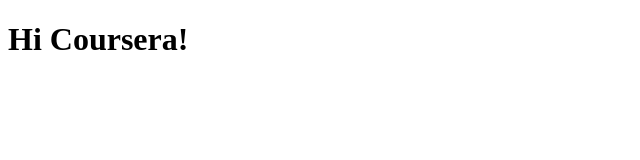
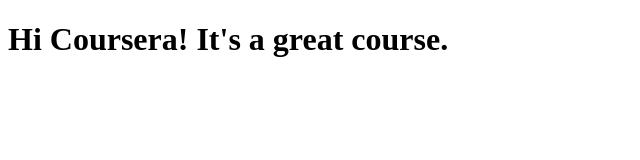
Before and after one commit to EclecticSquare/Coursera-test, a plain HTML site: page site/index.html in a window 1280 px wide. Shown: the whole page, without its empty margins (0-640 px from the left). Drawn offline with Linux system fonts and the light colour scheme.

Commit message:
Small addition to our page content.

```diff
--- a/site/index.html
+++ b/site/index.html
@@ -4,6 +4,6 @@
 	<title>Hello Coursera!</title>
 </head>
 <body>
-<h1> Hi Coursera!</h1>
+<h1> Hi Coursera! It's a great course.</h1>
 </body>
 </html>
```
